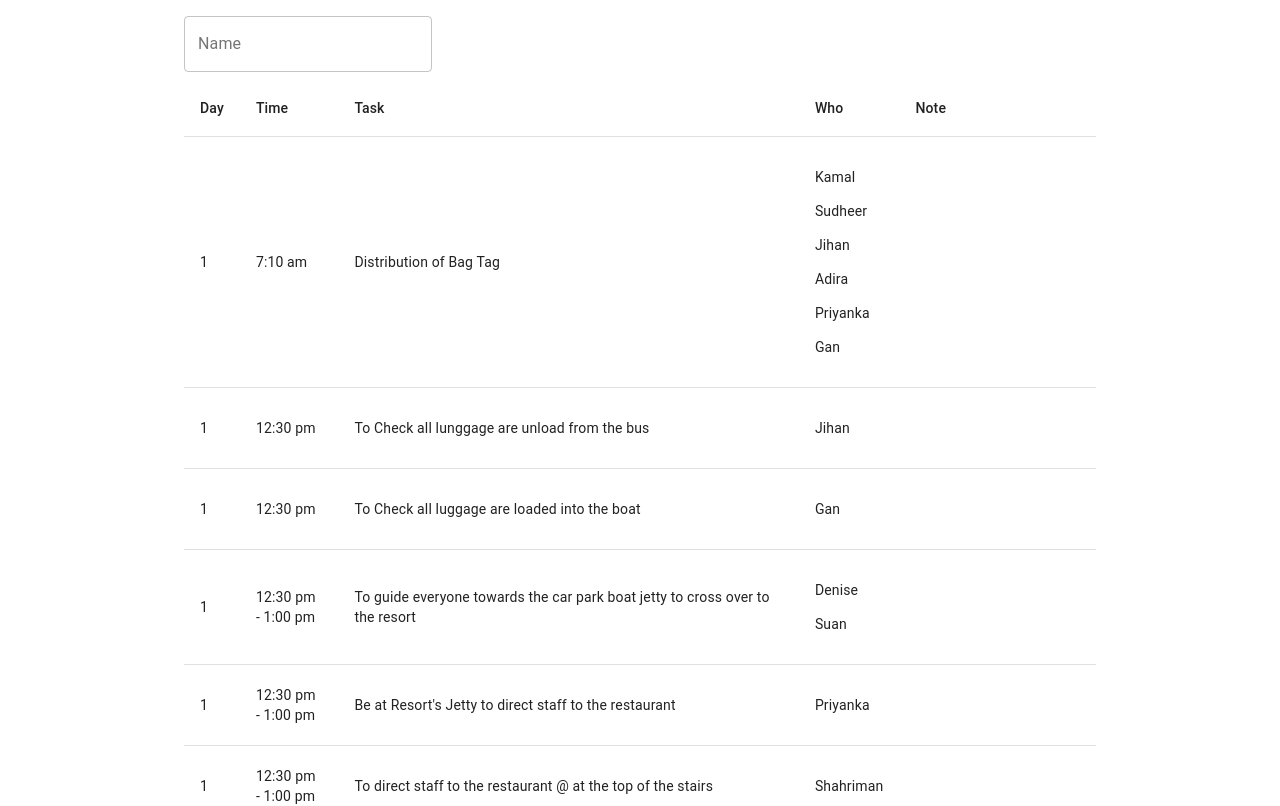
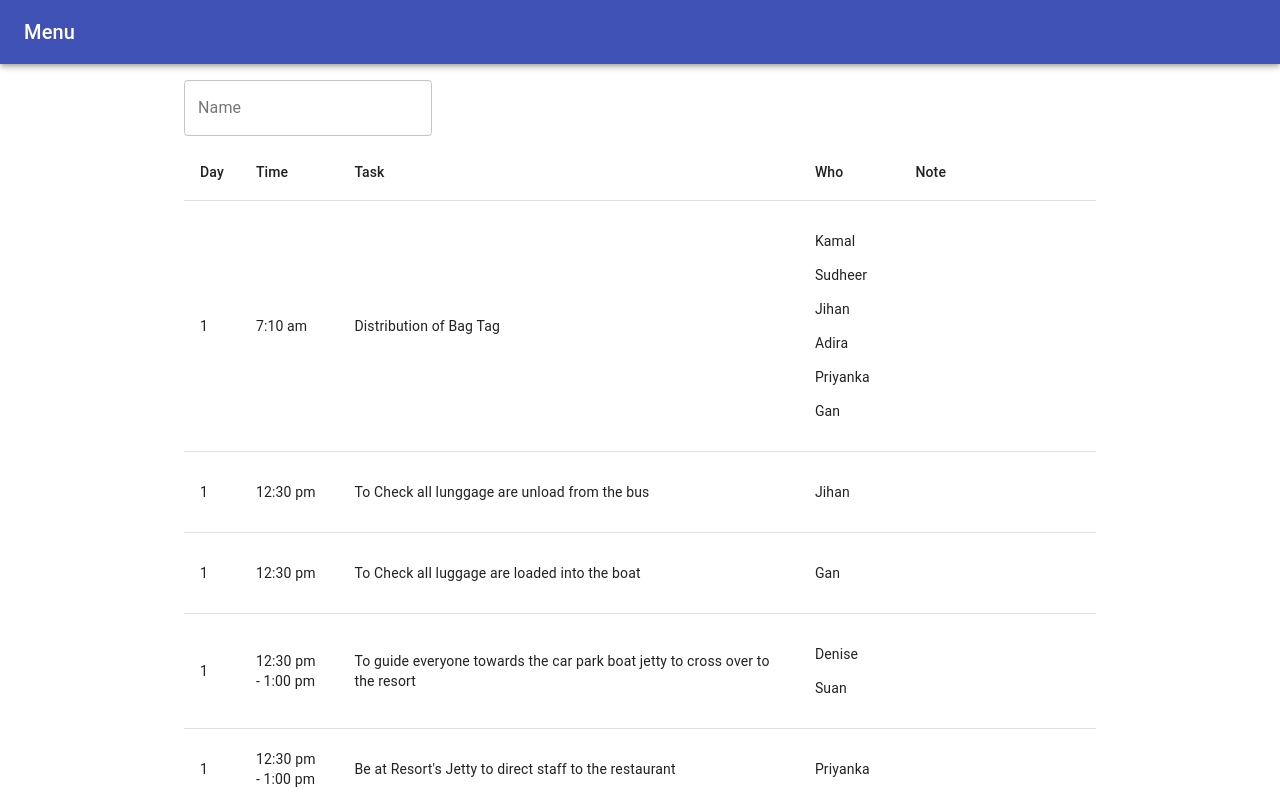
Before and after one commit to kamalarieff/taman-negara, a React (Create React App) app: page / in a window 1280 px wide. Shown: the top 806 px of the page. Built offline with nearby package versions, Linux system fonts and the light colour scheme.

Commit message:
restructure directory of volunteers

```diff
--- a/src/App.js
+++ b/src/App.js
@@ -1,77 +1,32 @@
 import React, { useState } from "react";
 import "./App.css";
-import { data } from "./data";
 import Container from "@material-ui/core/Container";
-import Table from "@material-ui/core/Table";
-import TableBody from "@material-ui/core/TableBody";
-import TableCell from "@material-ui/core/TableCell";
-import TableHead from "@material-ui/core/TableHead";
-import TableRow from "@material-ui/core/TableRow";
-import TextField from "@material-ui/core/TextField";
-import Fuse from "fuse.js";
+import AppBar from "@material-ui/core/AppBar";
+import Toolbar from "@material-ui/core/Toolbar";
+import Typography from "@material-ui/core/Typography";
+import Drawer from "@material-ui/core/Drawer";
+import Volunteer from "./modules/volunteers";
 
 function App() {
-  const temp = data.map(item => {
-    const names = item["Who"].split(",");
-    return { ...item, Who: [...names] };
-  });
+  const [drawerOpen, setDrawerOpen] = useState(false);
 
-  const [searchTerm, setSearchTerm] = useState("");
-  const [searchResult, setSearchResult] = useState(temp);
-  const fuse = new Fuse(temp, { keys: ["Who"], threshold: "0" });
-
-  const handleChange = e => {
-    const name = e.target.value;
-    setSearchTerm(name);
-    if (name === "") {
-      setSearchResult(temp);
-      return;
-    }
-
-    const result = fuse.search(name);
-    setSearchResult(result);
-  };
-
-  console.log("searchResult", searchResult);
+  const toggleDrawer = () => setDrawerOpen(!drawerOpen);
   return (
-    <Container maxWidth="md">
-      <TextField
-        id="outlined-name"
-        label="Name"
-        margin="normal"
-        variant="outlined"
-        value={searchTerm}
-        onChange={handleChange}
-      />
-      <Table>
-        <TableHead>
-          <TableRow>
-            <TableCell>Day</TableCell>
-            <TableCell>Time</TableCell>
-            <TableCell>Task</TableCell>
-            <TableCell>Who</TableCell>
-            <TableCell>Note</TableCell>
-          </TableRow>
-        </TableHead>
-        <TableBody>
-          {searchResult.map(({ Day, Time, Task, Who, Note }) => {
-            return (
-              <TableRow>
-                <TableCell>{Day}</TableCell>
-                <TableCell>{Time}</TableCell>
-                <TableCell>{Task}</TableCell>
-                <TableCell>
-                  {Who.map(name => (
-                    <p>{name}</p>
-                  ))}
-                </TableCell>
-                <TableCell>{Note}</TableCell>
-              </TableRow>
-            );
-          })}
-        </TableBody>
-      </Table>
-    </Container>
+    <>
+      <AppBar position="static">
+        <Toolbar>
+          <Typography variant="h6" onClick={toggleDrawer}>
+            Menu
+          </Typography>
+        </Toolbar>
+      </AppBar>
+      <Drawer open={drawerOpen} onClose={toggleDrawer}>
+        <p>Hello</p>
+      </Drawer>
+      <Container maxWidth="md">
+        <Volunteer />
+      </Container>
+    </>
   );
 }
 
--- /dev/null
+++ b/src/modules/volunteers/index.js
@@ -0,0 +1,73 @@
+import React, { useState } from "react";
+import { data } from "../../data";
+import Table from "@material-ui/core/Table";
+import TableBody from "@material-ui/core/TableBody";
+import TableCell from "@material-ui/core/TableCell";
+import TableHead from "@material-ui/core/TableHead";
+import TableRow from "@material-ui/core/TableRow";
+import TextField from "@material-ui/core/TextField";
+import Fuse from "fuse.js";
+
+export default () => {
+  const temp = data.map(item => {
+    const names = item["Who"].split(",");
+    return { ...item, Who: [...names] };
+  });
+
+  const [searchTerm, setSearchTerm] = useState("");
+  const [searchResult, setSearchResult] = useState(temp);
+  const fuse = new Fuse(temp, { keys: ["Who"], threshold: "0" });
+
+  const handleChange = e => {
+    const name = e.target.value;
+    setSearchTerm(name);
+    if (name === "") {
+      setSearchResult(temp);
+      return;
+    }
+
+    const result = fuse.search(name);
+    setSearchResult(result);
+  };
+
+  return (
+    <>
+      <TextField
+        id="outlined-name"
+        label="Name"
+        margin="normal"
+        variant="outlined"
+        value={searchTerm}
+        onChange={handleChange}
+      />
+      <Table>
+        <TableHead>
+          <TableRow>
+            <TableCell>Day</TableCell>
+            <TableCell>Time</TableCell>
+            <TableCell>Task</TableCell>
+            <TableCell>Who</TableCell>
+            <TableCell>Note</TableCell>
+          </TableRow>
+        </TableHead>
+        <TableBody>
+          {searchResult.map(({ Day, Time, Task, Who, Note }) => {
+            return (
+              <TableRow>
+                <TableCell>{Day}</TableCell>
+                <TableCell>{Time}</TableCell>
+                <TableCell>{Task}</TableCell>
+                <TableCell>
+                  {Who.map(name => (
+                    <p>{name}</p>
+                  ))}
+                </TableCell>
+                <TableCell>{Note}</TableCell>
+              </TableRow>
+            );
+          })}
+        </TableBody>
+      </Table>
+    </>
+  );
+};
```
